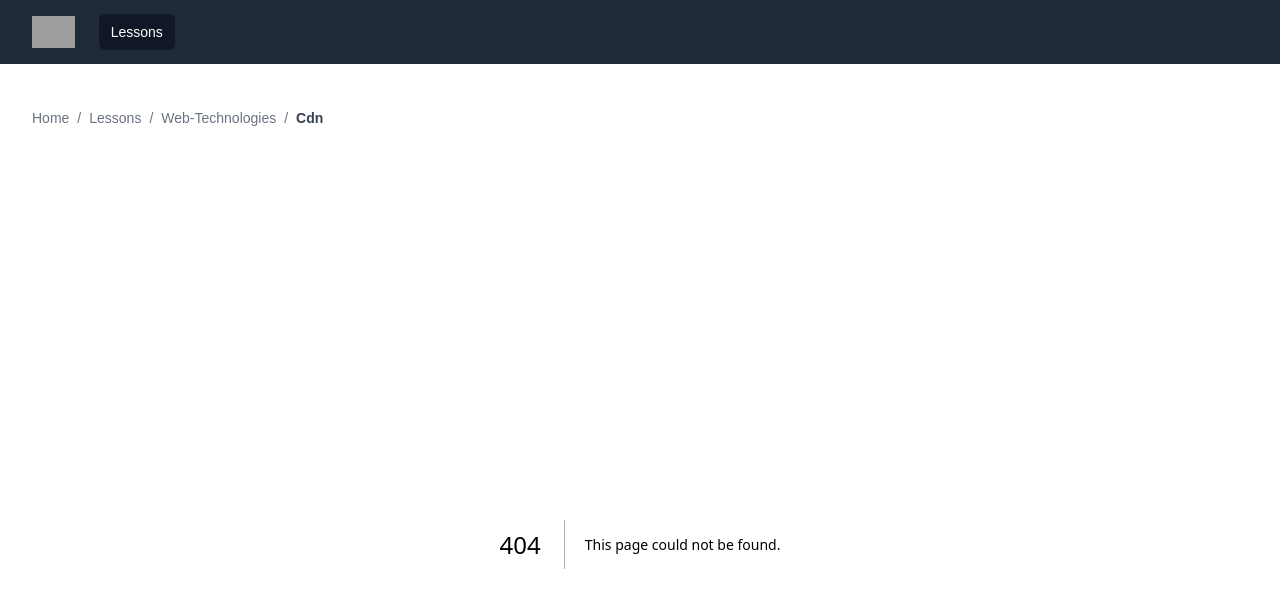
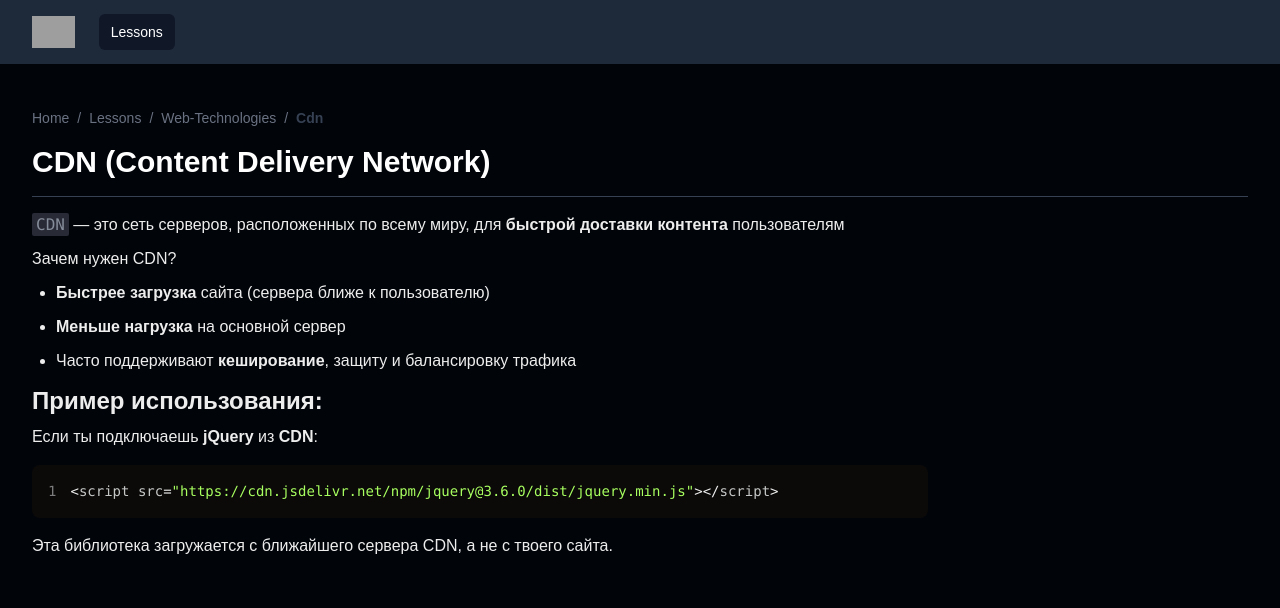
Before and after one commit to HenrikHovhannisyan/coding, a Next.js app: page /lessons/web-technologies/cdn in a window 1280 px wide. Before the commit this address had no page. Shown: the top 608 px of the page. Built offline with nearby package versions, Linux system fonts and the light colour scheme; grey boxes are pictures that could not be loaded.

Commit message:
Added lesson Web Technologies CDN

```diff
--- /dev/null
+++ b/app/lessons/web-technologies/cdn/page.jsx
@@ -0,0 +1,54 @@
+import React from "react";
+import LessonLayout from "@/components/LessonLayout";
+import CodeExample from "@/components/CodeExample";
+
+const page = () => {
+  return (
+    <LessonLayout
+      title="CDN (Content Delivery Network)"
+      page="web-technologies/cdn"
+    >
+      <section className="mb-3">
+        <p>
+          <code>CDN</code> — это сеть серверов, расположенных по всему миру, для{" "}
+          <strong>быстрой доставки контента</strong> пользователям
+        </p>
+        <p>Зачем нужен CDN?</p>
+        <ul className="list-disc pl-6">
+          <li>
+            <p>
+              <strong>Быстрее загрузка</strong> сайта (сервера ближе к
+              пользователю)
+            </p>
+          </li>
+          <li>
+            <p>
+              <strong>Меньше нагрузка</strong> на основной сервер
+            </p>
+          </li>
+          <li>
+            <p>
+              Часто поддерживают <strong>кеширование</strong>, защиту и
+              балансировку трафика
+            </p>
+          </li>
+        </ul>
+      </section>
+      <section className="mb-3">
+        <h2 className="text-2xl font-bold mb-2">Пример использования:</h2>
+        <p>
+          Если ты подключаешь <strong>jQuery</strong> из <strong>CDN</strong>:
+        </p>
+        <CodeExample
+          code={`<script src="https://cdn.jsdelivr.net/npm/jquery@3.6.0/dist/jquery.min.js"></script>`}
+        />
+        <p>
+          Эта библиотека загружается с ближайшего сервера CDN, а не с твоего
+          сайта.
+        </p>
+      </section>
+    </LessonLayout>
+  );
+};
+
+export default page;
```
